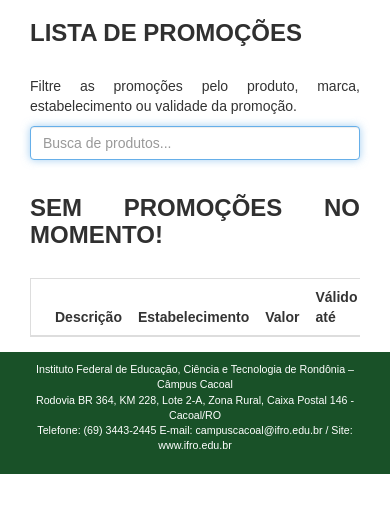
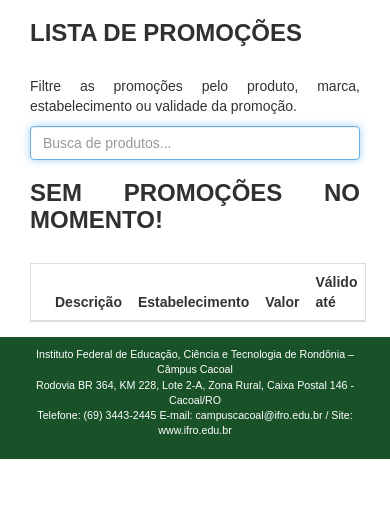
Before and after one commit to kaiserthiago/market, a Django app: page /supermarket/promocao in a window 390 px wide. Shown: the part 52-565 px from the top of the page. Run offline with Django 3.2, Linux system fonts and the light colour scheme; data that the repository does not hold is empty; some libraries are stand-ins or nearby versions.

Commit message:
responsive

```diff
--- a/supermarket/templates/supermarket/promocoes.html
+++ b/supermarket/templates/supermarket/promocoes.html
@@ -241,7 +241,7 @@
         {#        <input class="form-control" type="search" id="myInput" placeholder="Busca por produtos..."#}
         {#               autocomplete="off" autofocus/>#}
         {#    </div>#}
-        <div style="overflow-x:auto">
+        <div>
             <table class="table table-responsive table-striped">
                 <thead>
                 <tr>
```
